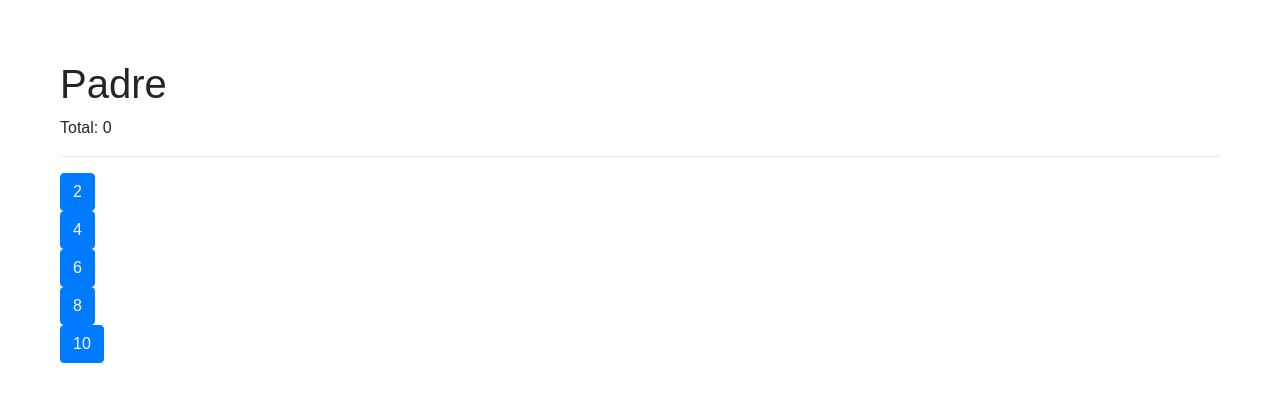
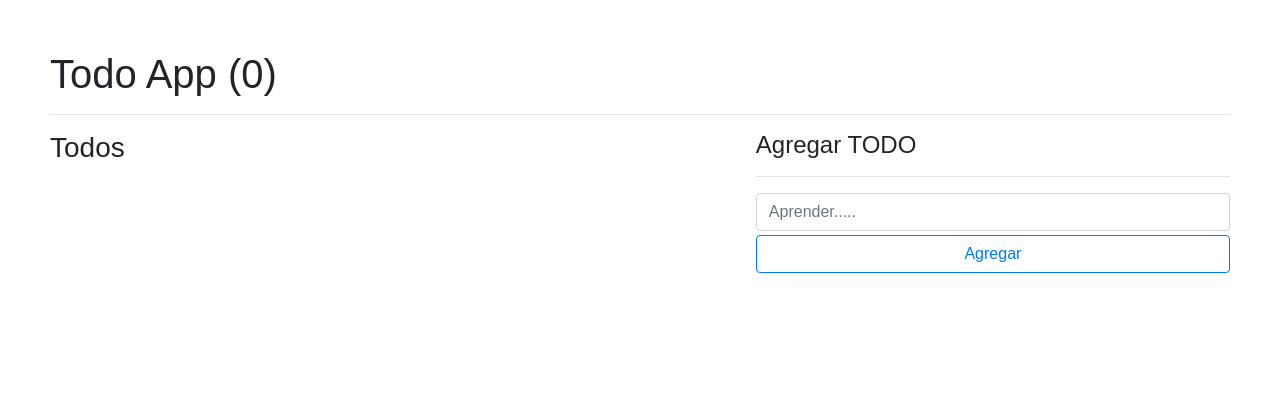
Before and after one commit to AlbertJohanson/Hooks-React, a React app: page / in a window 1280 px wide. Shown: the top 402 px of the page. Built offline with nearby package versions, Linux system fonts and the light colour scheme.

Commit message:
Application with useReduce

```diff
--- /dev/null
+++ b/src/components/09-useReducer/TodoApp.jsx
@@ -0,0 +1,94 @@
+/* eslint-disable import/prefer-default-export */
+import React, { useReducer, useEffect } from 'react';
+import 'bootstrap/dist/css/bootstrap.css';
+import { todoReducer } from './todoReducer';
+
+/* Styles */
+
+import './styles.css';
+import { useForm } from '../../hooks/useForm';
+import { TodoList } from './TodoList/TodoList';
+import { TodoForm } from './TodoForm/TodoForm';
+
+const init = () => {
+  return JSON.parse(localStorage.getItem('todos')) || [];
+};
+
+export const TodoApp = () => {
+
+
+
+  const [todos, dispatch] = useReducer(todoReducer, [], init);
+
+
+  const [{ description }, handleInputChange, reset] = useForm({
+    description: '',
+  });
+
+  useEffect(() => {
+    localStorage.setItem('todos', JSON.stringify(todos));
+  }, [todos]);
+
+
+
+  const handleDelete = (todoID) => {
+
+  const deleteTodo = {
+      type: 'delete',
+      payload: todoID,
+    };
+
+
+    dispatch(deleteTodo);
+  };
+
+
+  const toggle = (todoID) => {
+    dispatch({
+      type: 'toggle',
+      payload: todoID,
+    });
+  };
+
+  const handleAddTodo = (newTodo) => {
+    dispatch({
+      type: 'add',
+      payload: newTodo
+    })
+  }
+
+
+
+
+  return (
+    <div>
+      <h1>
+        Todo App (
+        {todos.length}
+        )
+      </h1>
+      <hr />
+
+      <div className="row">
+        <div className="col-7">
+          <h3>Todos</h3>
+          <TodoList
+            todos={todos}
+            handleDelete={handleDelete}
+            toggle={toggle}
+          />
+        </div>
+        <div className="col-5">
+          <h4>Agregar TODO</h4>
+          <hr />
+          <TodoForm
+            reset={reset}
+            handleAddTodo={handleAddTodo}
+            description={description}
+            handleInputChange={handleInputChange}
+          />
+        </div>
+      </div>
+    </div>
+  );
+};
--- /dev/null
+++ b/src/components/09-useReducer/TodoForm/TodoForm.jsx
@@ -0,0 +1,45 @@
+/* eslint-disable import/prefer-default-export */
+import React from 'react';
+
+export const TodoForm = ({description, handleInputChange , handleAddTodo, reset}) => {
+
+    const handleSubmit = (e) => {
+        e.preventDefault();
+
+        if (description.trim().length <= 1) {
+          return;
+        }
+
+        const newTodo = {
+          id: new Date().getTime(),
+          desc: description,
+          done: false,
+        };
+
+        const addTodo = {
+          type: 'add',
+          payload: newTodo,
+        };
+
+        handleAddTodo(addTodo);
+        reset();
+      };
+
+
+  return (
+    <form onSubmit={handleSubmit}>
+      <input
+        type="text"
+        name="description"
+        className="form-control"
+        placeholder="Aprender....."
+        autoComplete="off"
+        value={description}
+        onChange={handleInputChange}
+      />
+      <button type="submit" className="btn btn-outline-primary mt-1 btn-block">
+        Agregar
+      </button>
+    </form>
+  );
+};
--- /dev/null
+++ b/src/components/09-useReducer/TodoList/TodoList.jsx
@@ -0,0 +1,19 @@
+/* eslint-disable import/prefer-default-export */
+import React from 'react';
+import { TodoListItem } from './TodoListItem';
+
+export const TodoList = ({ todos, handleDelete, toggle }) => {
+  return (
+    <ul className="list-group-flush">
+      {todos.map((todo, i) => (
+        <TodoListItem
+          key={todo.id}
+          todo={todo}
+          index={i}
+          handleDelete={handleDelete}
+          toggle={toggle}
+        />
+      ))}
+    </ul>
+  );
+};
--- /dev/null
+++ b/src/components/09-useReducer/TodoList/TodoListItem.jsx
@@ -0,0 +1,30 @@
+/* eslint-disable jsx-a11y/click-events-have-key-events */
+/* eslint-disable jsx-a11y/no-noninteractive-element-interactions */
+/* eslint-disable import/prefer-default-export */
+import React from 'react';
+
+
+/* Styles */
+import '../styles.css';
+
+export const TodoListItem = ({ todo, index, handleDelete, toggle }) => {
+  return (
+    <li className="list-group-item">
+      <p
+        className={`${todo.done && 'complete'}`}
+        onClick={() => toggle(todo.id)}
+      >
+        {index + 1}
+        .
+        {todo.desc}
+      </p>
+      <button
+        type="button"
+        className="btn btn-danger"
+        onClick={() => handleDelete(todo.id)}
+      >
+        Borrar
+      </button>
+    </li>
+  );
+};
--- /dev/null
+++ b/src/components/09-useReducer/styles.css
@@ -0,0 +1,20 @@
+
+body {
+    padding: 50px;
+    font-family: Arial, Helvetica, sans-serif;
+}
+
+p {
+    cursor: pointer;
+    margin: 0;
+}
+
+.list-group-item{
+    align-items: center;
+    display: flex;
+    justify-content: space-between;
+}
+
+.complete {
+    text-decoration: line-through;
+}
--- /dev/null
+++ b/src/components/09-useReducer/todoReducer.js
@@ -0,0 +1,36 @@
+/* eslint-disable import/prefer-default-export */
+
+
+export const todoReducer = ( state = [], action) => {
+    switch (action.type) {
+        case 'add':
+
+            return [...state, action.payload]
+
+        case 'delete':
+            return state.filter( todo => todo.id !== action.payload ); //
+
+        case 'toggle':
+            return state.map( todo =>
+                ( todo.id === action.payload )
+                ? {...todo, done: !todo.done}
+                : todo
+                )
+
+        /* case 'toogle-old':
+            return state.map( todo => {
+
+                if( todo.id === action.payload ) {
+                    return{
+                        ...todo,
+                        done: !todo.done
+                    }
+                }
+                    return todo;
+
+            } ) */
+
+        default:
+            return state
+    }
+}
--- a/src/hooks/useForm.js
+++ b/src/hooks/useForm.js
@@ -2,7 +2,12 @@
 import { useState } from 'react'
 
 export const useForm = ( initialState = {} ) => {
+
     const [values, setValues] = useState(initialState)
+
+    const reset = () => {
+        setValues(initialState)
+    }
 
     const handleInputChange = ({target}) => {
         setValues({
@@ -11,13 +16,10 @@ export const useForm = ( initialState = {} ) => {
         })
     }
 
-    const handleSubmit = (e) => {
-        e.preventDefault();
-        console.log( values )
-    }
+
     return [
         values,
         handleInputChange,
-        handleSubmit
+        reset
     ]
 }
```
Also changed, not shown: src/components/09-useReducer/intro-reducer.jsx (added, +37 -0 lines), src/index.js (+7 -4 lines).
